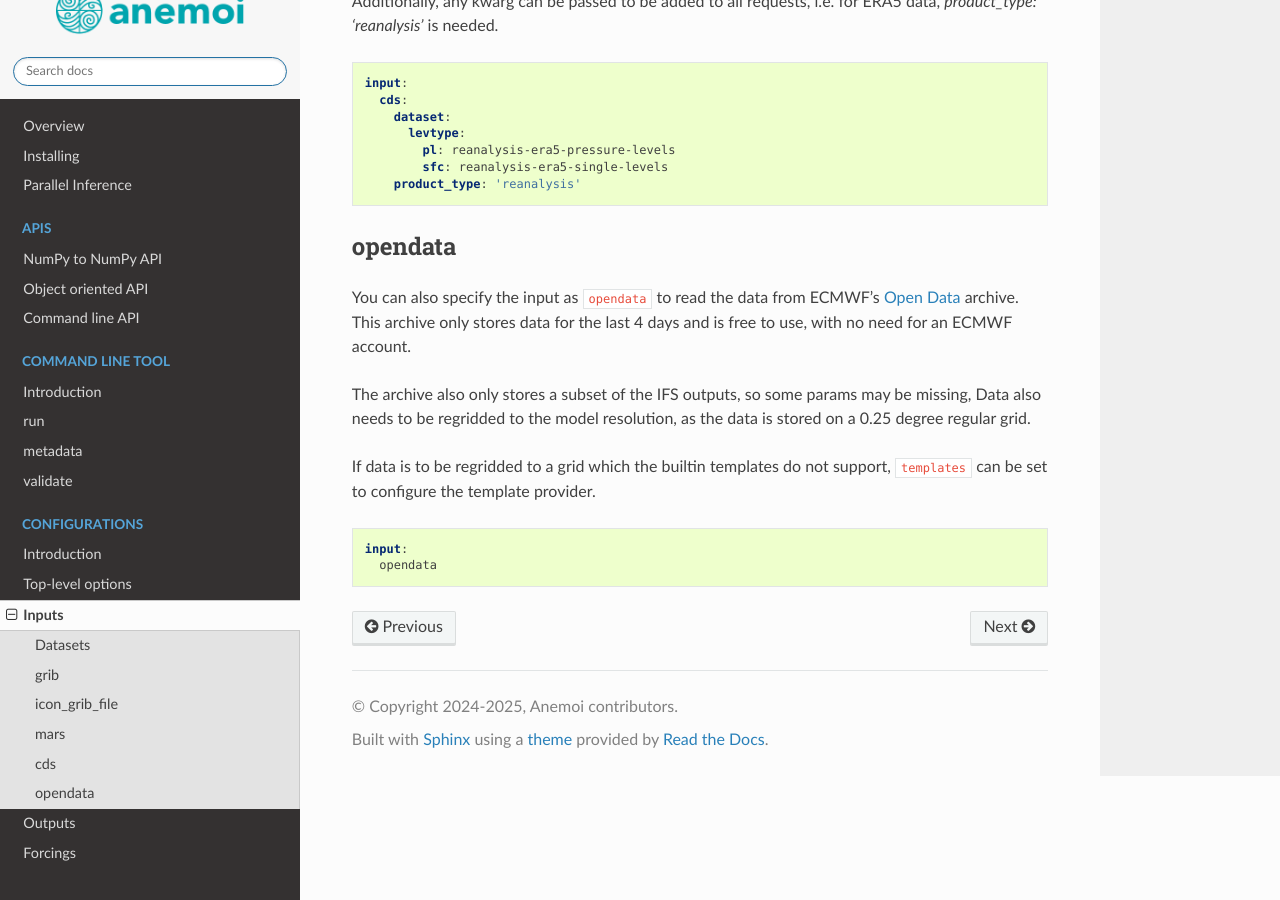
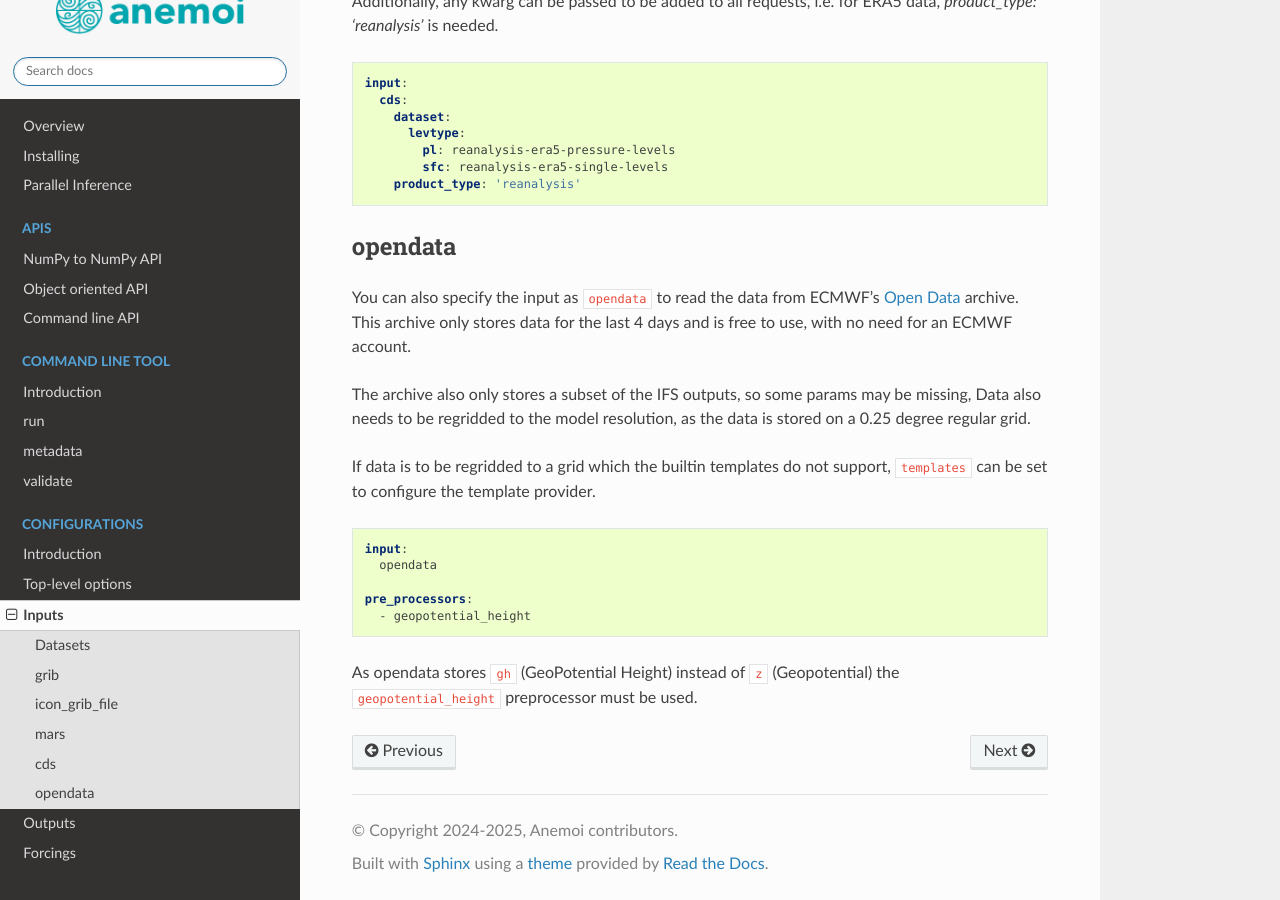
Before and after one commit to ecmwf/anemoi-inference, a Sphinx documentation site: the page built from docs/configs/inputs.rst, in a window 1280 px wide and 900 px high, scrolled down 3137 px. Built offline with Sphinx 7.4.7 and the Read the Docs theme 3.1.0, drawn with Linux system fonts in a browser that asks for light colours; the version number could not be read and is left out.

Commit message:
Add geo to docs

```diff
--- a/docs/configs/inputs.rst
+++ b/docs/configs/inputs.rst
@@ -151,3 +151,6 @@ support, ``templates`` can be set to configure the template provider.
 
 .. literalinclude:: inputs_11.yaml
    :language: yaml
+
+As opendata stores ``gh`` (GeoPotential Height) instead of ``z``
+(Geopotential) the ``geopotential_height`` preprocessor must be used.
--- a/docs/configs/inputs_11.yaml
+++ b/docs/configs/inputs_11.yaml
@@ -1,2 +1,5 @@
 input:
   opendata
+
+pre_processors:
+  - geopotential_height
```
